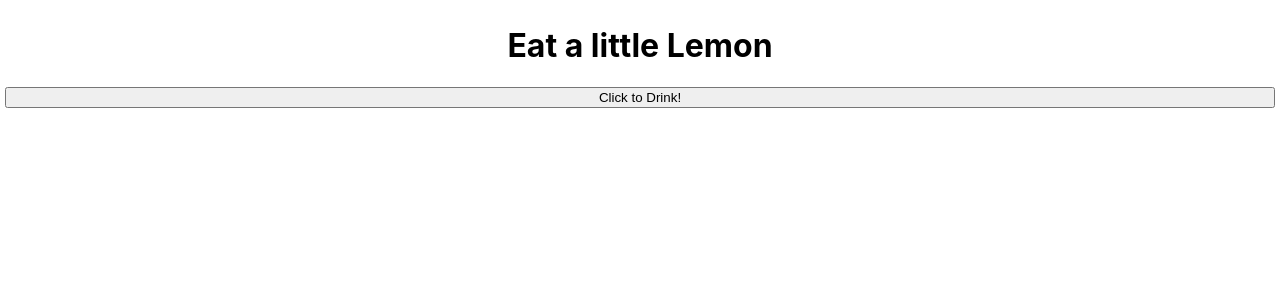
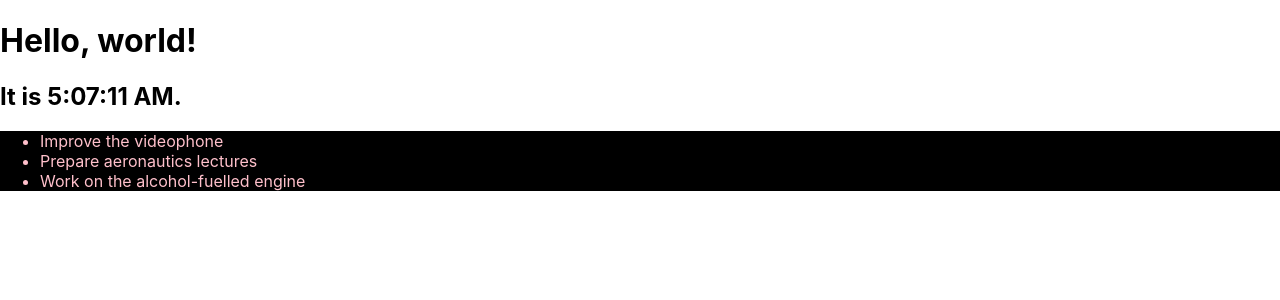
Before and after one commit to bharathkalyans/react-basics, a React (Create React App) app: page / in a window 1280 px wide. Shown: the top 300 px of the page. Built offline with nearby package versions, Linux system fonts and the light colour scheme.

Commit message:
learning through react docs

```diff
--- a/src/App.js
+++ b/src/App.js
@@ -1,19 +1,14 @@
 import "./App.css";
-import React, { useState } from "react";
 import Heading from "./components/Heading";
+import Tick from "./components/Tick";
+import TodoList from "./components/TodoList";
 
 function App() {
-  const [word, setWord] = React.useState("Eat");
-
-  // const handleClick = setWord("Drink");
-  function handleClick() {
-    setWord("Drink!");
-  }
-
   return (
-    <div className="App">
-      <Heading message={word + " a little Lemon"} />
-      <button onClick={handleClick}>Click to Drink!</button>
+    <div>
+      <Heading />
+      <Tick />
+      <TodoList />
     </div>
   );
 }
--- /dev/null
+++ b/src/components/Tick.js
@@ -0,0 +1,11 @@
+function Tick() {
+  return (
+    <div>
+      <h1>Hello, world!</h1>
+      <h2>It is {new Date().toLocaleTimeString()}.</h2>
+    </div>
+  );
+}
+
+
+export default Tick;
--- /dev/null
+++ b/src/components/TodoList.js
@@ -0,0 +1,12 @@
+export default function TodoList() {
+    return (
+      <ul style={{
+        backgroundColor: 'black',
+        color: 'pink'
+      }}>
+        <li>Improve the videophone</li>
+        <li>Prepare aeronautics lectures</li>
+        <li>Work on the alcohol-fuelled engine</li>
+      </ul>
+    );
+  }
```
Also changed, not shown: 1 other file (tests, documents, lock files or other folders).
